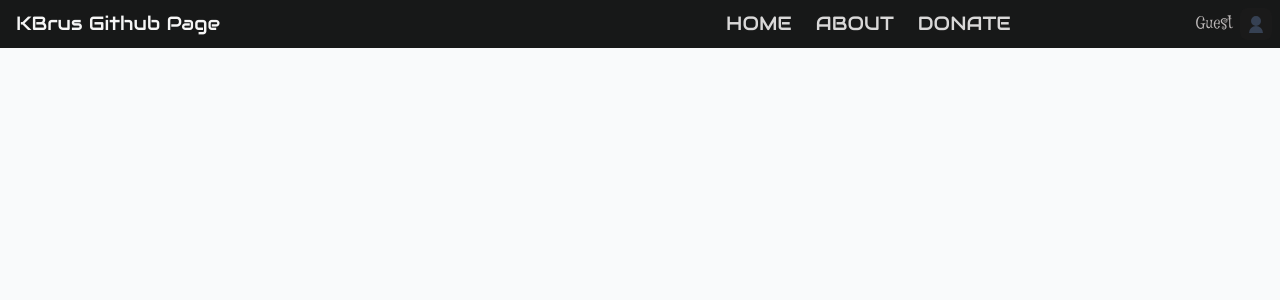
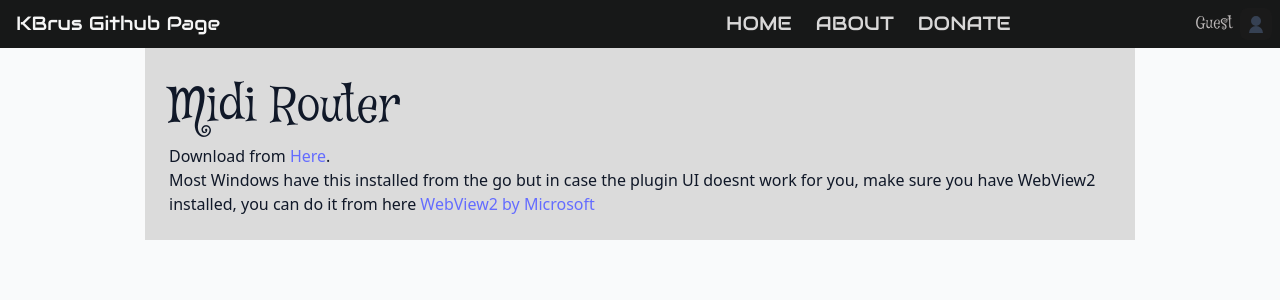
Before and after one commit to kbrus87/kbrus87.github.io, a React (Vite) app: page /midirouter in a window 1280 px wide. Shown: the top 300 px of the page. Built offline with nearby package versions, Linux system fonts and the light colour scheme.

Commit message:
midirouter minimal info

```diff
--- a/src/App.jsx
+++ b/src/App.jsx
@@ -6,6 +6,7 @@ import Donate from "./pages/Donate";
 import { useState } from "react";
 import Navigation from "./components/Navigation";
 import UserStatus from "./components/UserStatus";
+import MidiRouter from "./pages/MidiRouter";
 
 export default function App() {
   const [user, setUser] = useState(null);
@@ -17,7 +18,7 @@ export default function App() {
   return (
     <div className="min-w-screen min-h-screen bg-gray-50 text-gray-900">
       <header className="Header flex justify-between items-center">
-        <h5 className="Logo text-xl font-bold">KBrus Github Page</h5>
+        <h5 className="Logo font-bold">KBrus Github Page</h5>
 
         <div className="Options">
           <Navigation />
@@ -30,6 +31,7 @@ export default function App() {
           <Route path="/" element={<Home />} />
           <Route path="/about" element={<About />} />
           <Route path="/donate" element={<Donate />} />
+          <Route path="/midirouter" element={<MidiRouter />} />
         </Routes>
       </main>
     </div>
--- /dev/null
+++ b/src/components/ProjectBlock.jsx
@@ -0,0 +1,25 @@
+import { Link } from "react-router-dom";
+
+export default function ProjectBlock({ name, link, description, image }) {
+  return (
+    <div className="project_container">
+      <div className="project_name">
+        <Link className="project_link" to={link}>
+          {name}
+        </Link>
+      </div>
+
+      <div className="project_des_img">
+        <div className="project_description">
+          <Link className="project_link" to={link}>
+            {description}
+          </Link>
+        </div>
+
+        <Link className="project_link" to={link}>
+          <img className="project_image" src={image} />
+        </Link>
+      </div>
+    </div>
+  );
+}
--- a/src/index.css
+++ b/src/index.css
@@ -85,10 +85,13 @@ button:focus-visible {
 main {
   max-width: 600px;
   margin: auto auto;
+  background-color: #DBDBDB;
+  height: max-content;
 
   @media (min-width: 1001px) {
     max-width: 990px;
   }
+
 
 }
 
@@ -228,3 +231,45 @@ main {
   }
 
 }
+
+.homeTitle {
+  margin-bottom: 30px;
+}
+
+.project_container {
+  color:#262626;
+  a {
+    color:unset;
+  }
+
+  display: flex-column;
+  margin: 0px auto 80px;
+
+  .project_name {
+    font-size: 2rem;
+    font-family: "Mystery";
+  }
+
+  .project_des_img {
+    display: grid;
+    grid-template-columns: repeat(12, 1fr);
+    grid-column-gap: 1rem;
+
+    .project_description {
+      grid-column: 1 / 6;
+      white-space: pre-line;
+    }
+
+    .project_link {
+      grid-column: 6 / -1;
+    }
+  }
+}
+
+.project_detail_container {
+
+  .project_detail_title {
+    font-size: 3rem;
+    font-family: "Mystery";
+  }
+}
--- a/src/pages/Home.jsx
+++ b/src/pages/Home.jsx
@@ -1,8 +1,20 @@
+import ProjectBlock from "../components/ProjectBlock";
+import mrImage from "../../public/images/midiroutersample.png";
+
 export default function Home() {
-    return (
-      <section>
-        <h2 className="text-2xl font-bold mb-4">Welcome to My Static Site</h2>
-        <p>This site was made with ❤️ and Vite + React.</p>
-      </section>
-    )
-  }
+  return (
+    <section>
+      <h2 className="homeTitle text-5xl font-bold mb-4">
+        Welcome to My Projects
+      </h2>
+      <ProjectBlock
+        description={`Midi Router its a tool to help you route incoming midi notes to different outcoming notes. \n
+        Why do you need this? Well ... have you ever tried to use a midi drum groove from one company with a different company's vst? Exactly, its a pain to route within most plugins. \n
+        Here you have an easy way to do it without complex routing, just tell it what midi goes in and what do you want out.`}
+        name="Midi Router"
+        image={mrImage}
+        link="/midirouter"
+      />
+    </section>
+  );
+}
--- /dev/null
+++ b/src/pages/MidiRouter.jsx
@@ -0,0 +1,10 @@
+export default function MidiRouter() {
+  return (
+    <div className="project_detail_container">
+      <div class={"project_detail_title"}>Midi Router</div>
+      <div>Download from <a href="lalala">Here</a>.</div>
+      <div>{`Most Windows have this installed from the go but in case the plugin UI doesnt work for you,
+      \n make sure you have WebView2 installed, you can do it from here`} <a href="https://developer.microsoft.com/es-es/microsoft-edge/webview2?form=MA13LH#download" > WebView2 by Microsoft</a></div>
+    </div>
+  );
+}
```
Also changed, not shown: public/images/midiroutersample.png (added).
